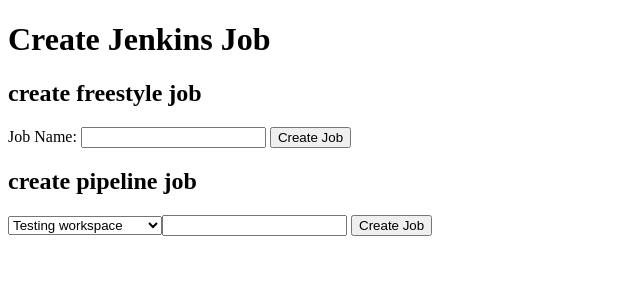
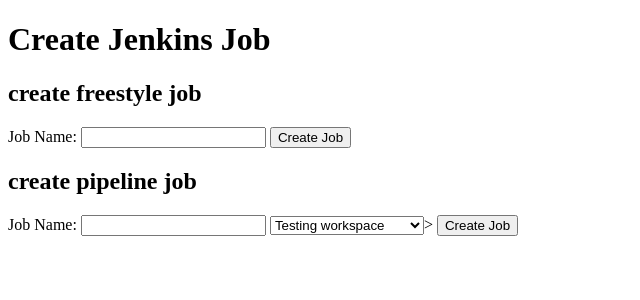
Before and after one commit to sivanmarom/DevOps-Application-Deployment-, a Flask app: template templates/create_jenkins_job.html in a window 1280 px wide. Shown: the top 300 px of the page, without its empty margins (0-640 px from the left). Run offline with Flask 3, Linux system fonts and the light colour scheme; the template is opened without the code that fills it, so the values that code supplies are empty.

Commit message:
version for image

```diff
--- a/templates/create_jenkins_job.html
+++ b/templates/create_jenkins_job.html
@@ -14,12 +14,12 @@
     </form>
 <h2>create pipeline job</h2>
 <form method="POST" action="/create_jenkins_job_pipeline">
+        <label for="job2">Job Name:</label>
+        <input type="text" id="job2" name="job2">
       <select class="select" name="workspace" id="workspace" required>
   <option value="Testing">Testing workspace</option>
   <option value="Production">Production workspace</option>
-          <br>
-        <label for="job2">Job Name:</label>
-        <input type="text" id="job2" name="job2">
+          </select>>
         <button type="submit">Create Job</button>
  </form>
 </body>
```
